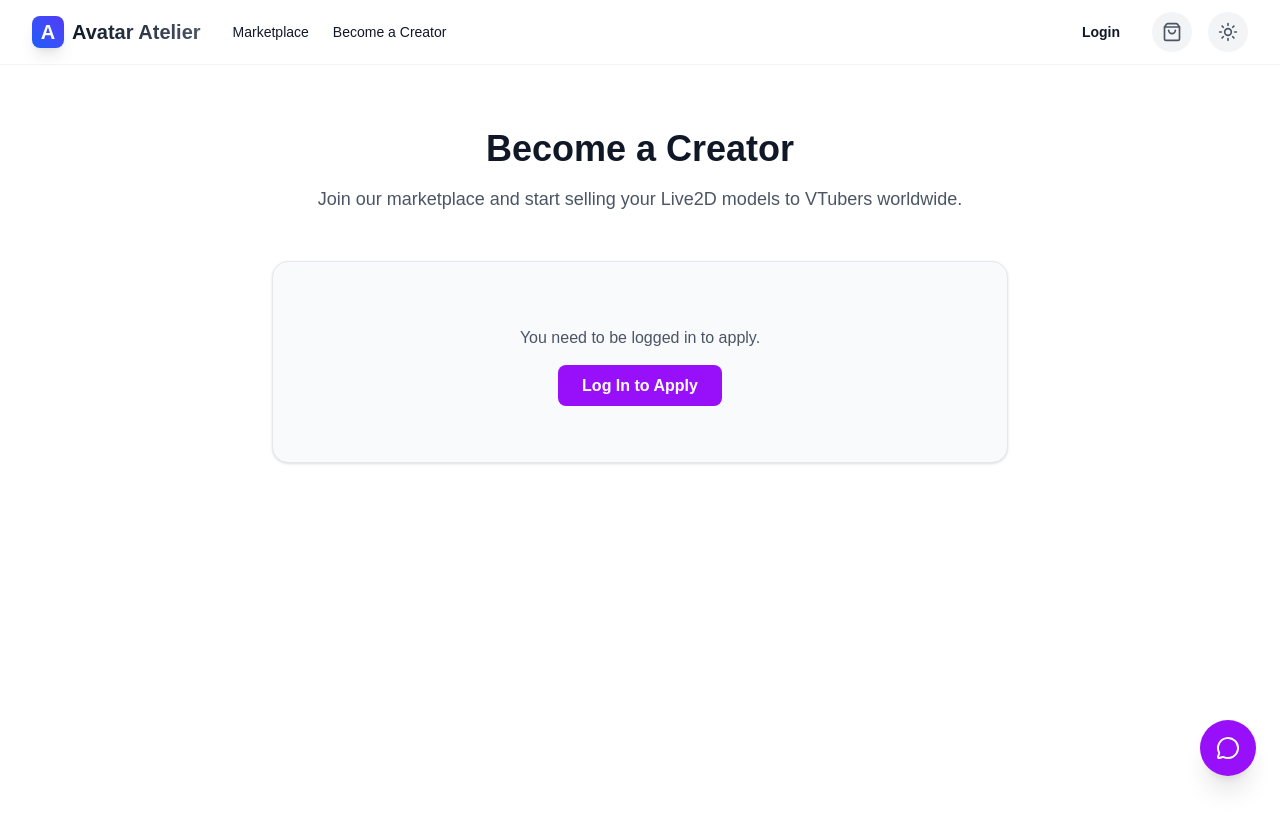
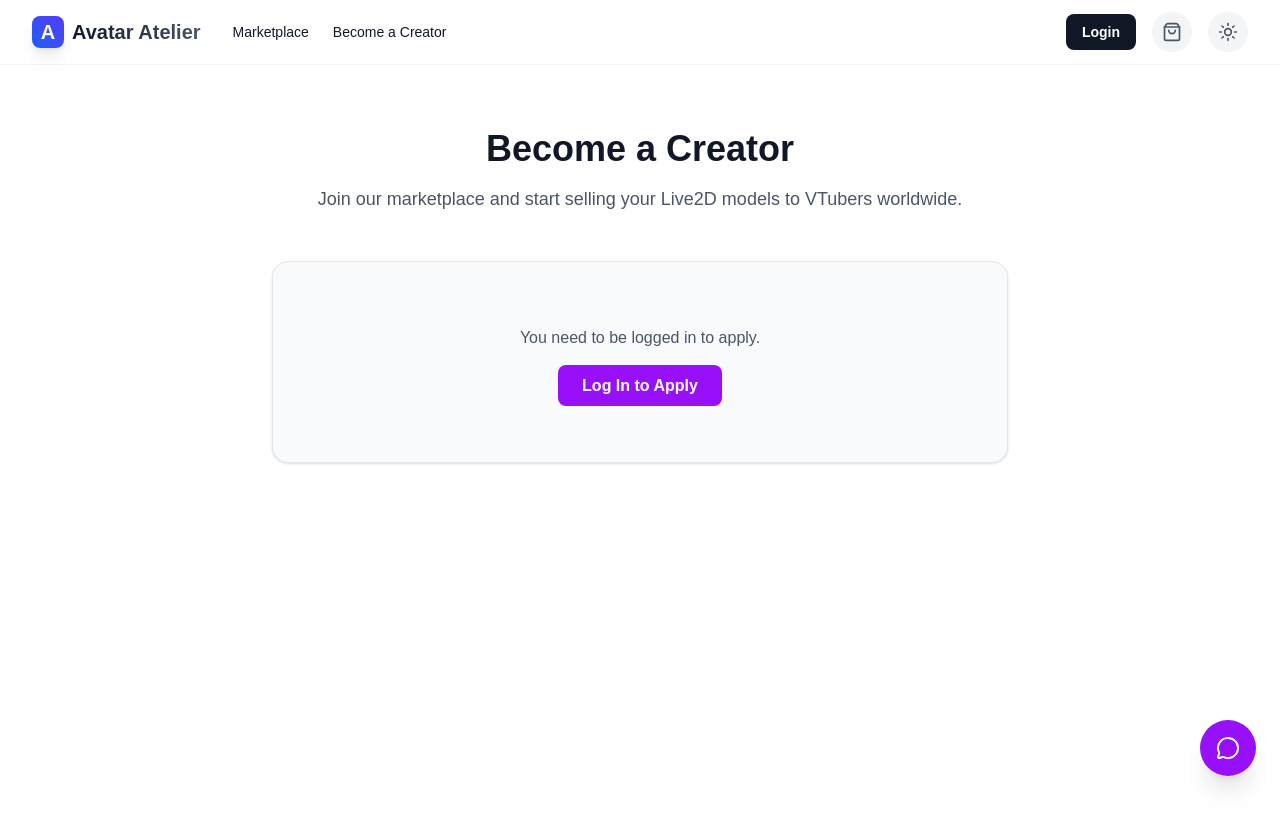
Before and after one commit to ayame1111/nizima-app, a Next.js app: page /become-creator in a window 1280 px wide. Shown: the top 826 px of the page. Built offline with nearby package versions, Linux system fonts and the light colour scheme; no server answers.

Commit message:
Update Navbar.tsx

```diff
--- a/src/components/Navbar.tsx
+++ b/src/components/Navbar.tsx
@@ -32,6 +32,9 @@ export default function Navbar({ session }: { session: any }) {
   const logoTextGradient = isTransparent ? 'text-white' : 'bg-clip-text text-transparent bg-gradient-to-r from-gray-900 to-gray-600 dark:from-white dark:to-gray-300';
   const cartButtonClass = isTransparent ? 'bg-white/10 text-white hover:bg-white/20 border border-white/20' : 'bg-gray-100 text-gray-600 hover:bg-gray-200 dark:bg-gray-800 dark:text-gray-300 dark:hover:bg-gray-700';
   const menuButtonClass = isTransparent ? 'text-white' : 'text-gray-900 dark:text-white';
+  const loginButtonClass = isTransparent
+    ? 'text-gray-900 bg-white hover:bg-gray-100'
+    : 'text-white bg-gray-900 hover:bg-gray-800 dark:bg-white dark:text-gray-900 dark:hover:bg-gray-200';
 
   return (
     <nav className={`sticky top-0 z-[5000] transition-all duration-700 ${isScrolled ? 'bg-white/80 dark:bg-gray-900/80 backdrop-blur-md border-b border-gray-100 dark:border-gray-800 shadow-sm' : (isTransparent ? 'bg-transparent border-b border-transparent' : 'bg-white/80 dark:bg-gray-900/80 backdrop-blur-md border-b border-gray-100 dark:border-gray-800')}`}>
@@ -103,7 +106,7 @@ export default function Navbar({ session }: { session: any }) {
                       </div>
                   </div>
               ) : (
-                  <Link href="/login" className={`text-sm font-bold px-4 py-2 rounded-lg transition-colors duration-700 ${isScrolled ? 'text-white bg-gray-900 hover:bg-gray-800 dark:bg-white dark:text-gray-900 dark:hover:bg-gray-200' : 'text-gray-900 bg-white hover:bg-gray-100'}`}>
+                  <Link href="/login" className={`text-sm font-bold px-4 py-2 rounded-lg transition-colors duration-700 ${loginButtonClass}`}>
                       Login
                   </Link>
               )}
```
